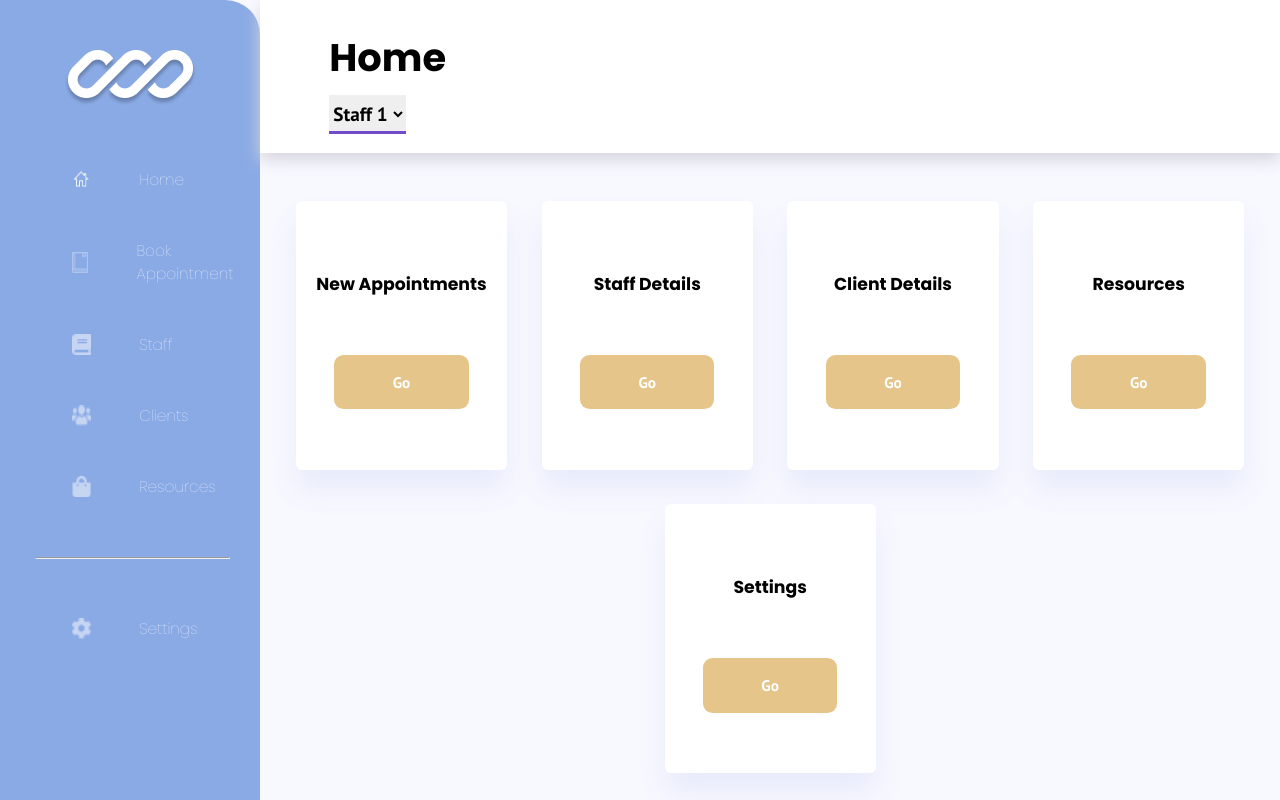
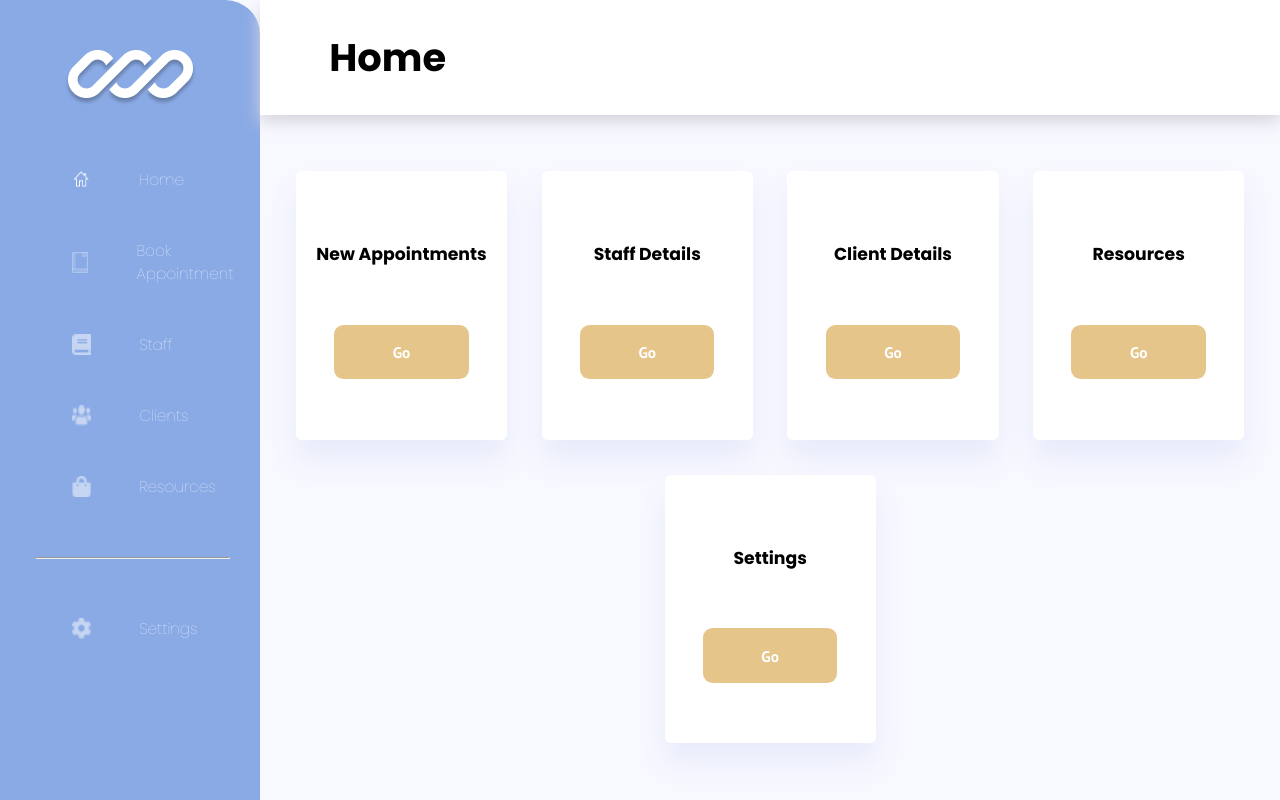
Before and after one commit to nology-tech/verde-client-project, a React (Vite) app: page /home in a window 1280 px wide. Shown: the top 800 px of the page. Built offline with nearby package versions, Linux system fonts and the light colour scheme.

Commit message:
changed dropdown option to false on home

```diff
--- a/src/pages/Home/Home.tsx
+++ b/src/pages/Home/Home.tsx
@@ -20,7 +20,7 @@ const Home = ({ variant }: HomeProps) => {
           buttonOption={true}
           buttonLabel="Home"
           buttonVariant="purple"
-          dropdownOption={true}
+          dropdownOption={false}
         />
         <div className="main__container">
           <NavCardList labels={NavCardLabels} variant={variant} />
```
